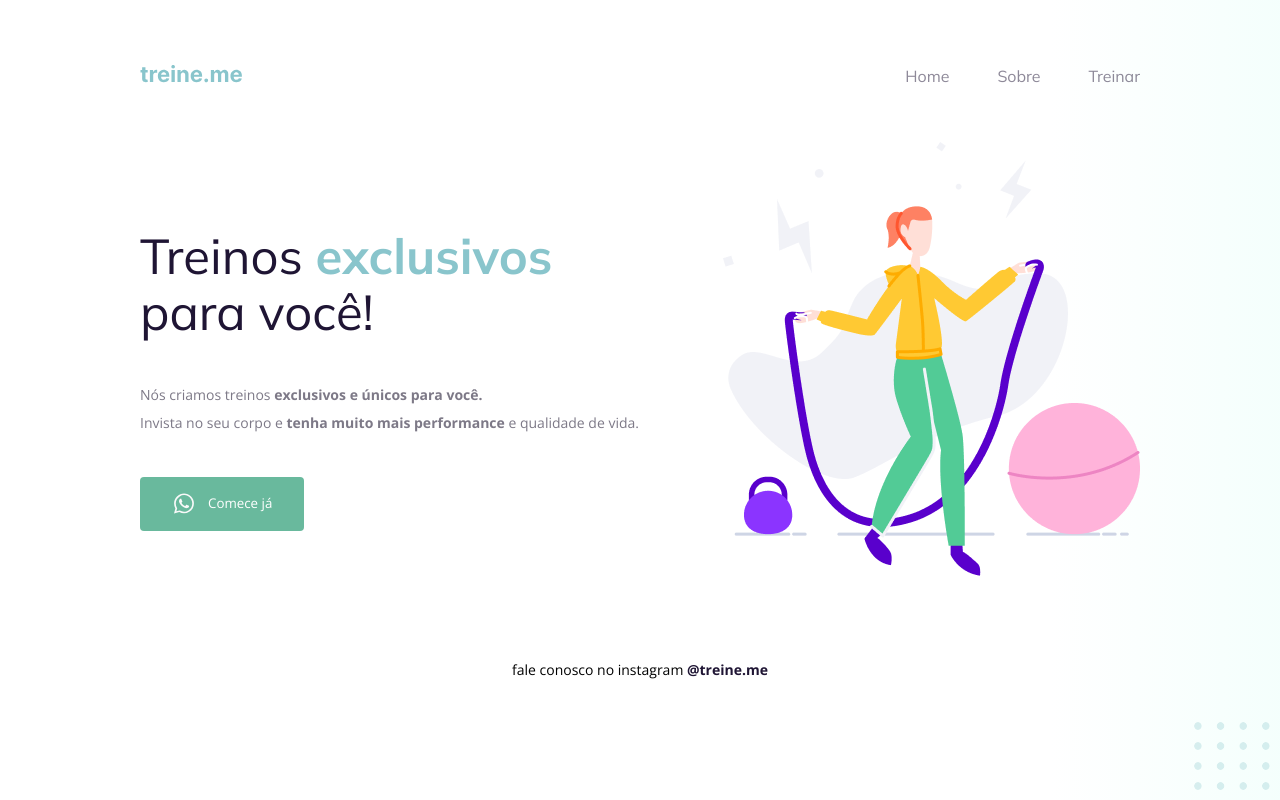
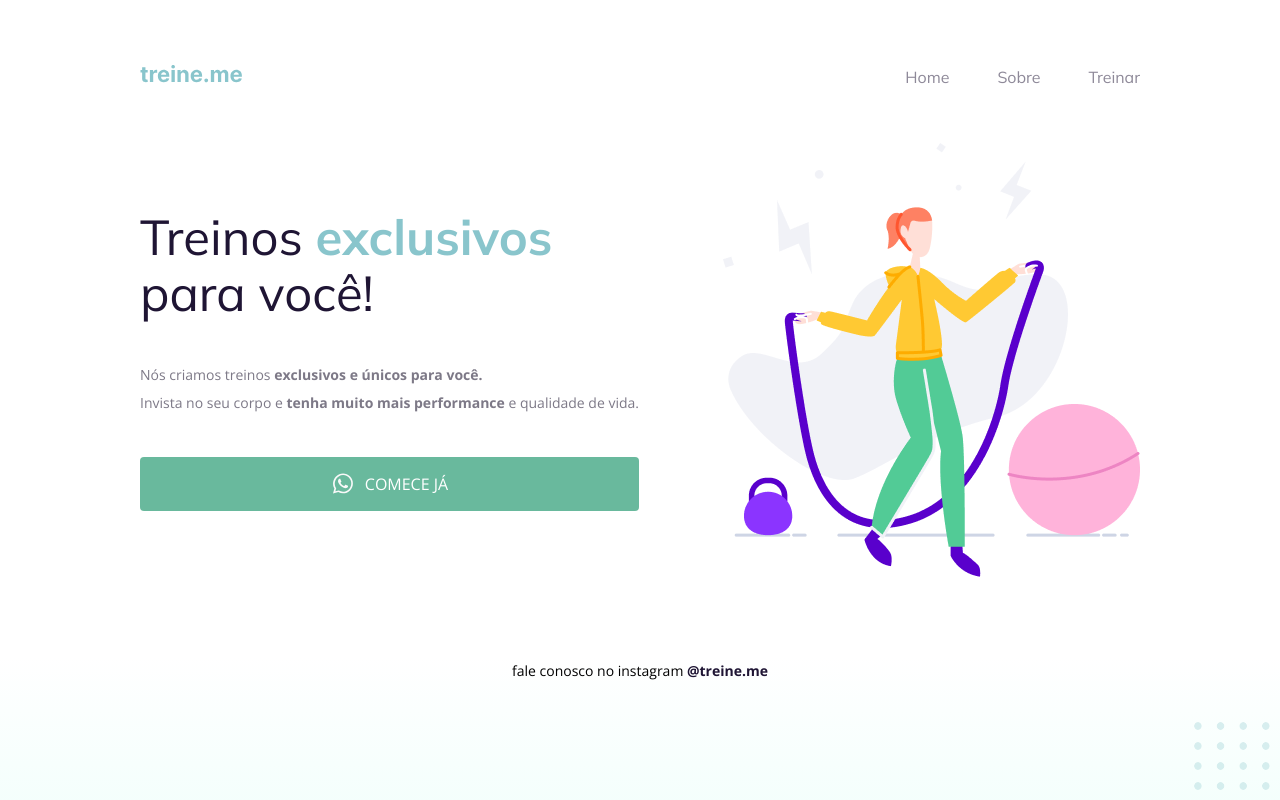
Before and after one commit to carloscrw/rocketseat-projeto02, a plain HTML site: page index.html in a window 1280 px wide. Drawn offline with nearby package versions, Linux system fonts and the light colour scheme.

Commit message:
desafio semantica e acessibilidade

```diff
--- a/index.html
+++ b/index.html
@@ -15,35 +15,38 @@
   </head>
   <body>
     <div class="page">
-      <nav>
+        <div class="nav">
           <a id="logo" href="#">
             <img src="images/logo.svg" alt="Treine.me" />
           </a>
-          <ul>
-            <li><a href="#">Home</a></li>
-            <li><a href="#">Sobre</a></li>
-            <li><a href="#">Treinar</a></li>
-          </ul>
-        </nav>
+          <div class="list">
+            <div class="item"><a href="#">Home</a></div>
+            <div class="item"><a href="#">Sobre</a></div>
+            <div class="item"><a href="#">Treinar</a></div>
+          </div>
+        </div class="nav">
 
-        <main>
-          <section>
-            <h1>Treinos <span>exclusivos</span> para você!</h1>
-            <p>
-              Nós criamos treinos <strong>exclusivos e únicos para você.</strong></br>
-              Invista no seu corpo e <strong>tenha muito mais performance</strong> e qualidade de vida.
-            </p>
-            <button>
+      <div class="main">
+        <div>
+          <div class="title">Treinos <span>exclusivos</span> para você!</div>
+
+          <div class="subtitle">
+            Nós criamos treinos <strong>exclusivos e únicos para você.</strong></br>
+            Invista no seu corpo e <strong>tenha muito mais performance</strong> e qualidade de vida.
+          </div>
+
+          <div class="button">
               <img src="images/whats.svg" alt="Ícone do whatsapp">
               Comece já
-            </button>
-          </section>
-          <img src="images/img.png" alt="Desenho de uma mulher pulando corta numa academia.">
-      </main>
+          </div>
 
-      <footer>
+        </div>
+
+        <img src="images/img.png" alt="Desenho de uma mulher pulando corta numa academia.">
+      </div>
+      <div class="footer">
           fale conosco no instagram <a href="https://instagram.com/treineme" target="_blank">@treine.me</a>
-      </footer>
+      </div>
     </div>
 
     <img id="balls" src="images/balls.svg" alt="Bolinhas decorativas verdes no canto inferior direito da página.">
--- a/style.css
+++ b/style.css
@@ -3,11 +3,7 @@ body {
 
   font-family: "Open Sans", sans-serif;
 
-  background: linear-gradient(
-    90deg,
-    rgb(227, 255, 248, 0) 82.08%,
-    rgb(227, 255, 248, 0.38) 100%
-  );
+  background: linear-gradient(180deg, rgb(227, 255, 248, 0) 82.08%, rgb(227, 255, 248, 0.38) 100%);
 
   min-height: 100vh;
 }
@@ -18,20 +14,20 @@ body {
   padding-top: 65px;
 }
 
-nav {
+.nav {
   display: flex;
   justify-content: space-between;
   align-items: center;
+
   margin-bottom: 55px;
-  font-family: 'Mulish', sans-serif;
 }
 
-ul {
+.list {
   display: flex;
+  gap: 48px;
   list-style: none;
   margin: 0;
   padding: 0;
-  gap: 48px;
 }
 
 a {
@@ -39,42 +35,42 @@ a {
   text-decoration: none;
 }
 
-ul li a {
-  opacity: 0.5;
+.list .item a {
+    opacity: 0.5;
 }
 
-ul li a:hover {
+.list .item a:hover {
   font-weight: bold;
   opacity: 1;
 }
 
-h1,
-ul {
+.list,
+.title {
   font-family: "Mulish", sans-serif;
 }
 
-h1 {
+.main {
+  display: flex;
+  align-items: center;
+  justify-content: space-between;
+}
+
+.title {
   font-size: 49px;
   line-height: 56px;
   color: #1f1534;
 
   font-weight: normal;
+
   width: 490px;
 }
 
-h1 span {
+.title span {
   color: #89c5cc;
   font-weight: bold;
 }
 
-main {
-  display: flex;
-  align-items: center;
-  justify-content: space-between;
-
-}
-
-section p {
+.subtitle {
   font-size: 14px;
   line-height: 28px;
   color: #7d7987;
@@ -82,29 +78,26 @@ section p {
   margin: 40px 0;
 }
 
-button {
+.button {
   color: white;
+  text-transform: uppercase;
   font-family: "Open Sans", sans-serif;
 
-  background: #69b99d;
+  background: #69B99D;
   border: 0;
   padding: 14px 32px 15px;
 
   display: flex;
   align-items: center;
   justify-content: center;
-  gap: 12px;
+  gap: 10px;
 
   border-radius: 4px;
 
   cursor: pointer;
 }
 
-button:hover {
-  background: #4ea788;
-}
-
-footer {
+.footer {
   font-size: 14px;
   line-height: 28px;
 
@@ -113,12 +106,12 @@ footer {
   margin-top: 80px;
 }
 
-footer a {
+.footer a {
   font-weight: bold;
 }
 
 #balls {
-  position: fixed;
-  bottom: 0;
-  right: 0;
+    position: fixed;
+    bottom: 0;
+    right: 0;
 }
```
Also changed, not shown: .github/explorer.png (deleted), .github/preview.png (deleted), 1 other file.
